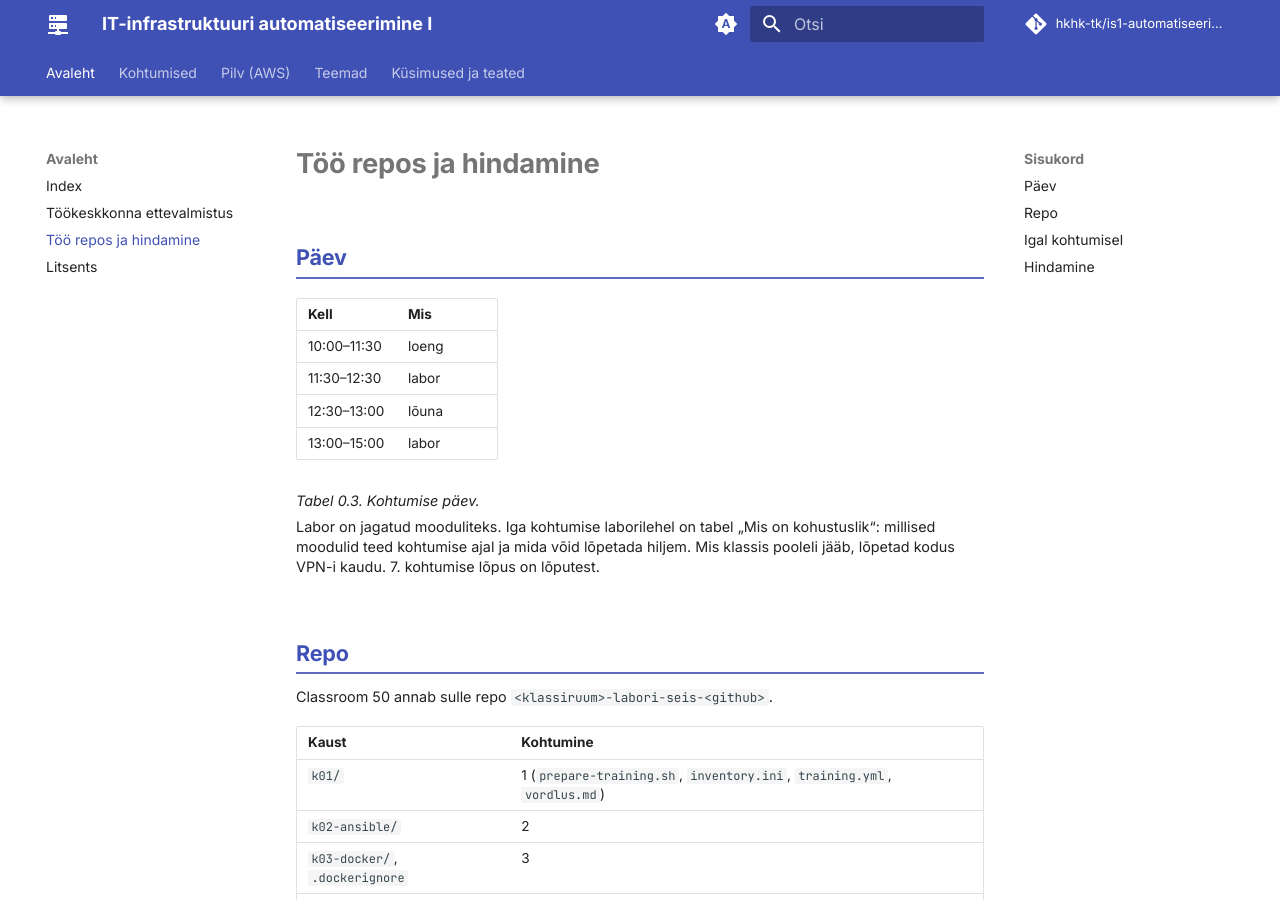
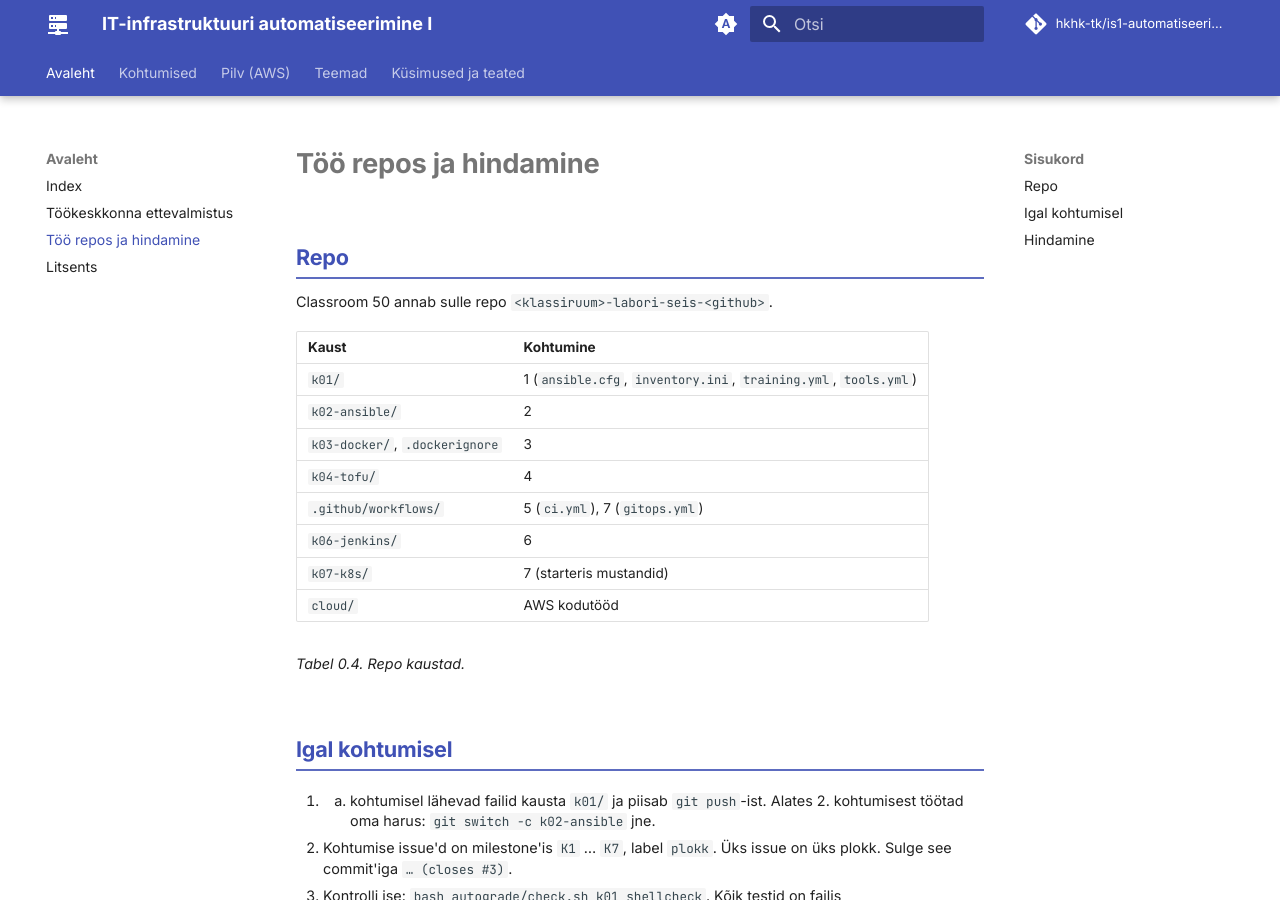
Before and after one commit to hkhk-tk/is1-automatiseerimine, an MkDocs documentation site: the page built from docs/00-ulevaade/too-ja-hindamine.md, in a window 1280 px wide and 900 px high. Built offline with MkDocs 1.6.1 and Material for MkDocs 9.7.7, drawn with Linux system fonts in a browser that asks for light colours; comment, search, counter and statistics services are not loaded.

Commit message:
Ülevaade: päevakava tabel eemaldatud, K1 failid parandatud

```diff
--- a/docs/00-ulevaade/too-ja-hindamine.md
+++ b/docs/00-ulevaade/too-ja-hindamine.md
@@ -5,27 +5,13 @@ tags:
 
 # Töö repos ja hindamine
 
-## Päev
-
-| Kell | Mis |
-|---|---|
-| 10:00–11:30 | loeng |
-| 11:30–12:30 | labor |
-| 12:30–13:00 | lõuna |
-| 13:00–15:00 | labor |
-
-*Tabel 0.3. Kohtumise päev.*
-
-Labor on jagatud mooduliteks. Iga kohtumise laborilehel on tabel „Mis on kohustuslik“: millised moodulid teed kohtumise ajal ja mida
-võid lõpetada hiljem. Mis klassis pooleli jääb, lõpetad kodus VPN-i kaudu. 7. kohtumise lõpus on lõputest.
-
 ## Repo
 
 Classroom 50 annab sulle repo `<klassiruum>-labori-seis-<github>`.
 
 | Kaust | Kohtumine |
 |---|---|
-| `k01/` | 1 (`prepare-training.sh`, `inventory.ini`, `training.yml`, `vordlus.md`) |
+| `k01/` | 1 (`ansible.cfg`, `inventory.ini`, `training.yml`, `tools.yml`) |
 | `k02-ansible/` | 2 |
 | `k03-docker/`, `.dockerignore` | 3 |
 | `k04-tofu/` | 4 |
```
